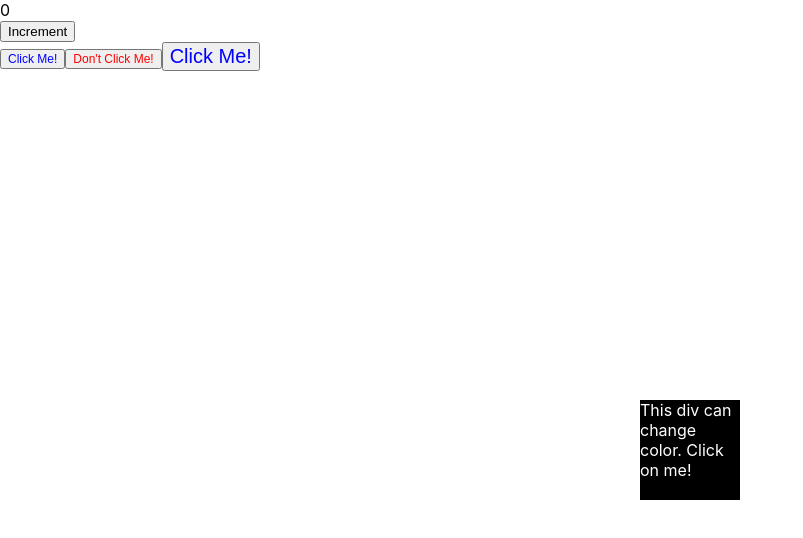
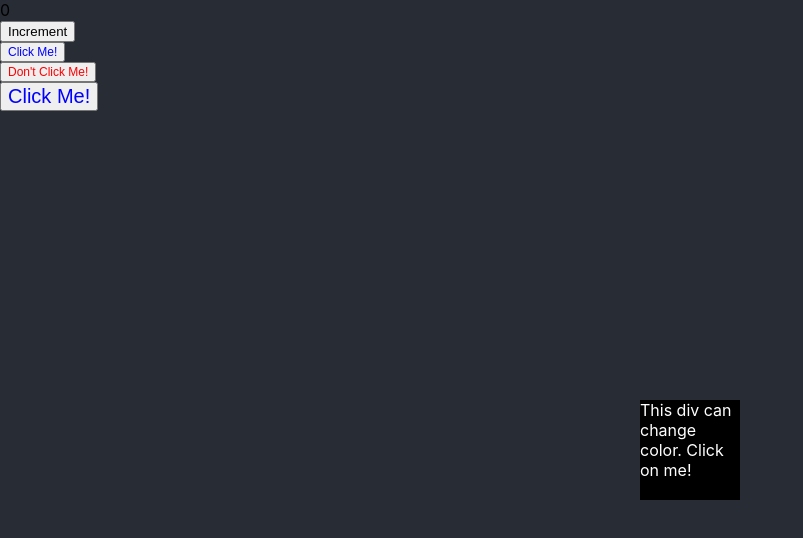
Before and after one commit to MikeAtwood/react-hooks, a React (Create React App) app: page / in a window 1280 px wide. Shown: the top 538 px of the page, without its empty margins (0-803 px from the left). Built offline with nearby package versions, Linux system fonts and the light colour scheme.

Commit message:
styled main-container

```diff
--- a/src/App.js
+++ b/src/App.js
@@ -1,16 +1,20 @@
 import React, { useState, useEffect } from "react";
 import Count from "./components/Effect";
 import Button from "./components/Buttons"
+import "./index.css"
 
 const App = () => {
   const [color, setColor] = useState("black");
 
   useEffect(() => {
-    const changeColorOnClick = () => {
-      if (color === "black") {
-        setColor("red");
-      } else {
-        setColor("black");
+    const square = document.getElementById("myDiv")
+    const changeColorOnClick = (event) => {
+      if (event.target === square) {
+        if (color === "black") {
+          setColor("red");
+        } else {
+          setColor("black");
+        }
       }
     };
 
@@ -22,7 +26,7 @@ const App = () => {
   }, [color]);
 
   return (
-    <div>
+    <div className="main-container">
       <div
         id="myDiv"
         style={{
--- a/src/index.css
+++ b/src/index.css
@@ -5,9 +5,19 @@ body {
     sans-serif;
   -webkit-font-smoothing: antialiased;
   -moz-osx-font-smoothing: grayscale;
+  background-color: #282c34;
+  display: flex;
+  flex-direction: column;
 }
 
 code {
   font-family: source-code-pro, Menlo, Monaco, Consolas, 'Courier New',
     monospace;
 }
+
+.main-container {
+  display: flex;
+  flex-direction: column;
+  justify-content: start;
+  align-items: start;
+}
```
